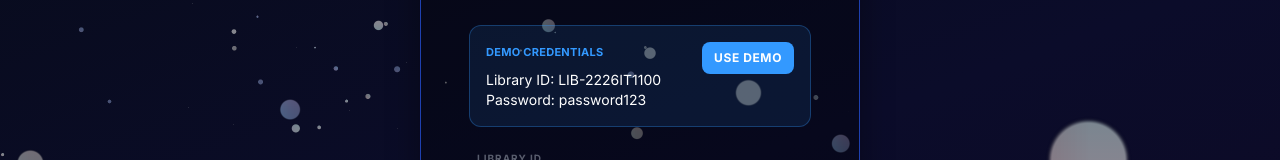
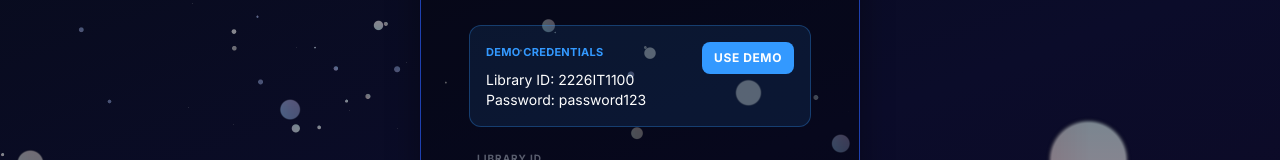
Before and after one commit to aditya3012singh/Dsa-github-Tracker, a React (Vite) app in the folder frontend/: page /login in a window 1280 px wide. Shown: the part 444-604 px from the top of the page. Built offline with nearby package versions, Linux system fonts and the light colour scheme; no server answers.

Commit message:
feat: Add a new login page component with form handling, API integration, and demo credentials.

```diff
--- a/frontend/src/pages/Auth/Login.tsx
+++ b/frontend/src/pages/Auth/Login.tsx
@@ -5,7 +5,7 @@ import { Lock, User, LogIn, AlertCircle } from 'lucide-react';
 import loginLogo from '../../assets/image.png';
 
 const DEMO_CREDENTIALS = {
-  libraryId: 'LIB-2226IT1100',
+  libraryId: '2226IT1100',
   password: 'password123',
 };
 
@@ -35,7 +35,7 @@ const Login = () => {
 
   return (
     <div className="flex justify-center items-center py-16 px-4 animate-fade-in pt-40 pb-40">
-      <div className="glass-card w-full bg-black/30 border-blue-800 max-w-[440px] p-12 flex flex-col gap-8">
+      <div className="glass-card w-full bg-black/30 backdrop-blur-2xl border-blue-800 max-w-[440px] p-12 flex flex-col gap-8">
         <header className="text-center">
 
           <div className='p-8'>
```
